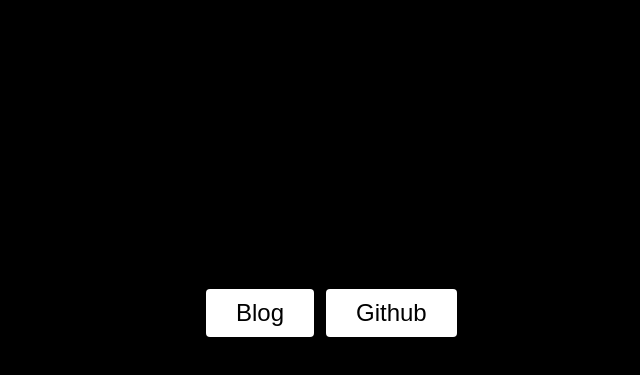
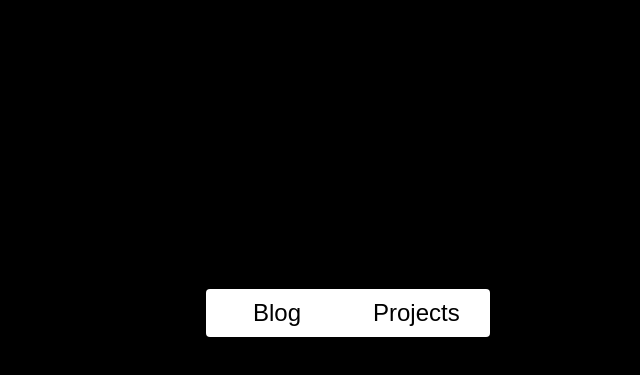
Before and after one commit to amit-jha-cmd/devbihari.github.io, a plain HTML site: page index.html in a window 1280 px wide. Shown: the part 331-706 px from the top of the page, without its empty margins (326-966 px from the left). Drawn offline with Linux system fonts and the light colour scheme.

Commit message:
fresh styling for the blog and project buttons

```diff
--- a/index.html
+++ b/index.html
@@ -10,8 +10,8 @@
 				<span class="cursor">&nbsp;</span></p><br>
 		</div>
 		<div class="btn1-section">
-				<a id="submit" href="https://devbihari.github.io/projects.html">Github</a>
-				<a id="submit" href="https://techinhurry.wordpress.com/" style="margin-left: 20px;">Blog</a>
+				<a id="project" href="https://devbihari.github.io/projects.html">Projects</a>
+				<a id="blog" href="https://techinhurry.wordpress.com/" style="margin-left: 20px;">Blog</a>
 		</div>
 		<!-- <div class="btn2-section">
 
--- a/style.css
+++ b/style.css
@@ -46,14 +46,14 @@ body {
   100%  { background-color: #ccc; }
 }
 
-#submit {
+#blog {
     margin-top: 60px;
     margin-left: 140px;
     padding-left: 20px;
     padding-top: 10px;
     padding-bottom: 10px;
-    padding-right: 30px;
-    padding-left: 30px;
+    padding-right: 40px;
+    padding-left: 47px;
     background-color: white;
     border: none;
     border-radius: 4px;
@@ -64,12 +64,38 @@ body {
     text-decoration: none;
 }
 
-#submit:focus {
+#project {
+    margin-top: 60px;
+    margin-left: 140px;
+    padding-left: 20px;
+    padding-top: 10px;
+    padding-bottom: 10px;
+    padding-right: 30px;
+    padding-left: 47px;
+    background-color: white;
+    border: none;
+    border-radius: 4px;
+    position: fixed;
+    color: black;
+    font-size: 150%;
+    font-family:sans-serif;
+    text-decoration: none;
+}
+
+#blog:focus  {
     box-shadow: none;
 }
 
-#submit:hover {
-     background: grey;
+#blog:hover {
+     background: #F4D03F;
+}
+
+#project:focus  {
+    box-shadow: none;
+}
+
+#project:hover {
+     background: #F4D03F;
 }
 
 .btn1-section {
```
Also changed, not shown: github.png (added).
